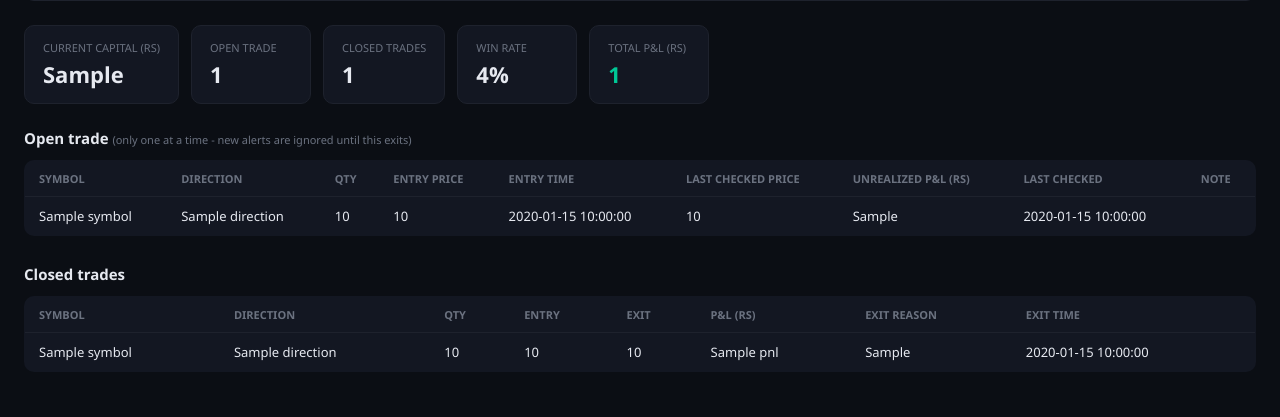
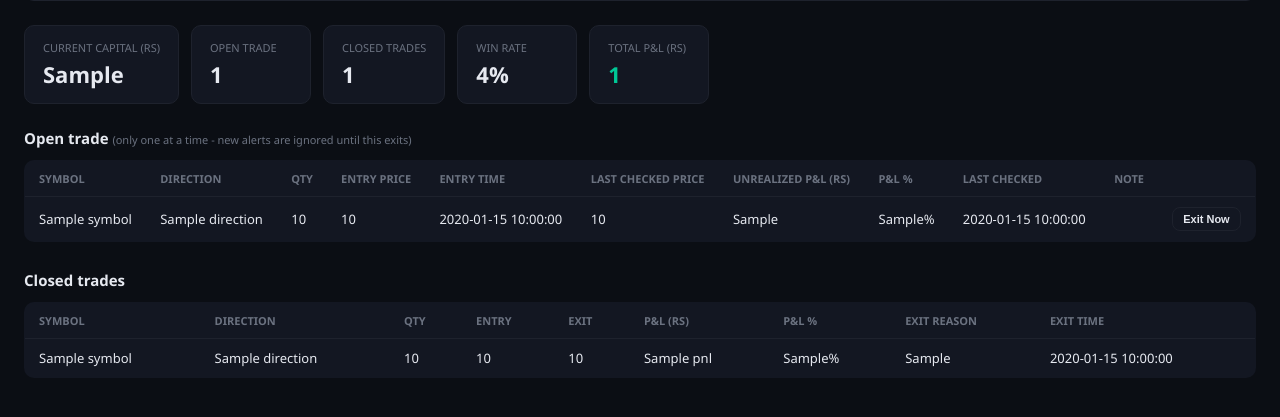
Before and after one commit to rajaram997267-ops/Rajaram-Trading-Terminal-RTT-v0.0, a Flask app: template templates/paper_trading.html in a window 1280 px wide. Shown: the part 303-720 px from the top of the page. Run offline with Flask 3, Linux system fonts and the light colour scheme; the template is opened without the code that fills it: most values are stand-ins (such as "Sample title", 1, 10 or a date in 2020); some libraries are stand-ins or nearby versions.

Commit message:
Add files via upload

```diff
--- a/templates/paper_trading.html
+++ b/templates/paper_trading.html
@@ -196,7 +196,7 @@
     <table>
       <tr>
         <th>Symbol</th><th>Direction</th><th>Qty</th><th>Entry price</th><th>Entry time</th>
-        <th>Last checked price</th><th>Unrealized P&amp;L (Rs)</th><th>Last checked</th><th>Note</th>
+        <th>Last checked price</th><th>Unrealized P&amp;L (Rs)</th><th>P&amp;L %</th><th>Last checked</th><th>Note</th><th></th>
       </tr>
       {% for t in open_trades %}
       <tr>
@@ -207,8 +207,10 @@
         <td>{{ t.entry_time[:19] }}</td>
         <td>{{ t.last_checked_price or "-" }}</td>
         <td class="{% if t.unrealized_pnl and t.unrealized_pnl > 0 %}pnl-pos{% elif t.unrealized_pnl and t.unrealized_pnl < 0 %}pnl-neg{% endif %}">{{ t.unrealized_pnl if t.unrealized_pnl is not none else "-" }}</td>
+        <td class="{% if t.unrealized_pnl_pct and t.unrealized_pnl_pct > 0 %}pnl-pos{% elif t.unrealized_pnl_pct and t.unrealized_pnl_pct < 0 %}pnl-neg{% endif %}">{{ t.unrealized_pnl_pct if t.unrealized_pnl_pct is not none else "-" }}{% if t.unrealized_pnl_pct is not none %}%{% endif %}</td>
         <td>{{ (t.last_checked_time or "")[:19] }}</td>
         <td class="error-note">{{ t.last_error or "" }}</td>
+        <td><button class="secondary" style="padding: 5px 10px; font-size: 11px;" onclick="manualExit({{ t.id }})">Exit Now</button></td>
       </tr>
       {% endfor %}
     </table>
@@ -223,7 +225,7 @@
     <table>
       <tr>
         <th>Symbol</th><th>Direction</th><th>Qty</th><th>Entry</th><th>Exit</th>
-        <th>P&amp;L (Rs)</th><th>Exit reason</th><th>Exit time</th>
+        <th>P&amp;L (Rs)</th><th>P&amp;L %</th><th>Exit reason</th><th>Exit time</th>
       </tr>
       {% for t in closed_trades %}
       <tr>
@@ -233,6 +235,7 @@
         <td>{{ t.entry_price }}</td>
         <td>{{ t.exit_price }}</td>
         <td class="{% if t.pnl and t.pnl > 0 %}pnl-pos{% elif t.pnl and t.pnl < 0 %}pnl-neg{% endif %}">{{ t.pnl }}</td>
+        <td class="{% if t.pnl_pct and t.pnl_pct > 0 %}pnl-pos{% elif t.pnl_pct and t.pnl_pct < 0 %}pnl-neg{% endif %}">{{ t.pnl_pct if t.pnl_pct is not none else "-" }}{% if t.pnl_pct is not none %}%{% endif %}</td>
         <td>{{ t.exit_reason }}</td>
         <td>{{ (t.exit_time or "")[:19] }}</td>
       </tr>
@@ -313,6 +316,22 @@
       }
     }
 
+    async function manualExit(tradeId) {
+      if (!confirm("Exit this trade now at the last known price?")) return;
+      try {
+        const res = await fetch(`/api/paper-trading/manual-exit/${tradeId}`, { method: "POST" });
+        const result = await res.json();
+        if (!res.ok) {
+          alert(result.message || "Manual exit failed");
+          return;
+        }
+        await refreshTrades();
+      } catch (err) {
+        alert("Manual exit failed - see console");
+        console.error(err);
+      }
+    }
+
     function escapeHtml(str) {
       const div = document.createElement("div");
       div.textContent = str;
@@ -328,6 +347,7 @@
       const rows = trades.map(t => {
         const pnlClass = t.unrealized_pnl > 0 ? "pnl-pos" : (t.unrealized_pnl < 0 ? "pnl-neg" : "");
         const pnlText = (t.unrealized_pnl === null || t.unrealized_pnl === undefined) ? "-" : t.unrealized_pnl;
+        const pctText = (t.unrealized_pnl_pct === null || t.unrealized_pnl_pct === undefined) ? "-" : t.unrealized_pnl_pct + "%";
         return `
         <tr>
           <td>${escapeHtml(t.symbol)}</td>
@@ -337,15 +357,17 @@
           <td>${(t.entry_time || "").slice(0, 19)}</td>
           <td>${t.last_checked_price || "-"}</td>
           <td class="${pnlClass}">${pnlText}</td>
+          <td class="${pnlClass}">${pctText}</td>
           <td>${(t.last_checked_time || "").slice(0, 19)}</td>
           <td class="error-note">${escapeHtml(t.last_error || "")}</td>
+          <td><button class="secondary" style="padding: 5px 10px; font-size: 11px;" onclick="manualExit(${t.id})">Exit Now</button></td>
         </tr>
       `;
       }).join("");
       container.innerHTML = `
         <table>
           <tr><th>Symbol</th><th>Direction</th><th>Qty</th><th>Entry price</th><th>Entry time</th>
-              <th>Last checked price</th><th>Unrealized P&amp;L (Rs)</th><th>Last checked</th><th>Note</th></tr>
+              <th>Last checked price</th><th>Unrealized P&amp;L (Rs)</th><th>P&amp;L %</th><th>Last checked</th><th>Note</th><th></th></tr>
           ${rows}
         </table>
       `;
@@ -359,6 +381,7 @@
       }
       const rows = trades.map(t => {
         const pnlClass = t.pnl > 0 ? "pnl-pos" : (t.pnl < 0 ? "pnl-neg" : "");
+        const pctText = (t.pnl_pct === null || t.pnl_pct === undefined) ? "-" : t.pnl_pct + "%";
         return `
           <tr>
             <td>${escapeHtml(t.symbol)}</td>
@@ -367,6 +390,7 @@
             <td>${t.entry_price}</td>
             <td>${t.exit_price}</td>
             <td class="${pnlClass}">${t.pnl}</td>
+            <td class="${pnlClass}">${pctText}</td>
             <td>${escapeHtml(t.exit_reason || "")}</td>
             <td>${(t.exit_time || "").slice(0, 19)}</td>
           </tr>
@@ -375,7 +399,7 @@
       container.innerHTML = `
         <table>
           <tr><th>Symbol</th><th>Direction</th><th>Qty</th><th>Entry</th><th>Exit</th>
-              <th>P&amp;L (Rs)</th><th>Exit reason</th><th>Exit time</th></tr>
+              <th>P&amp;L (Rs)</th><th>P&amp;L %</th><th>Exit reason</th><th>Exit time</th></tr>
           ${rows}
         </table>
       `;
```
